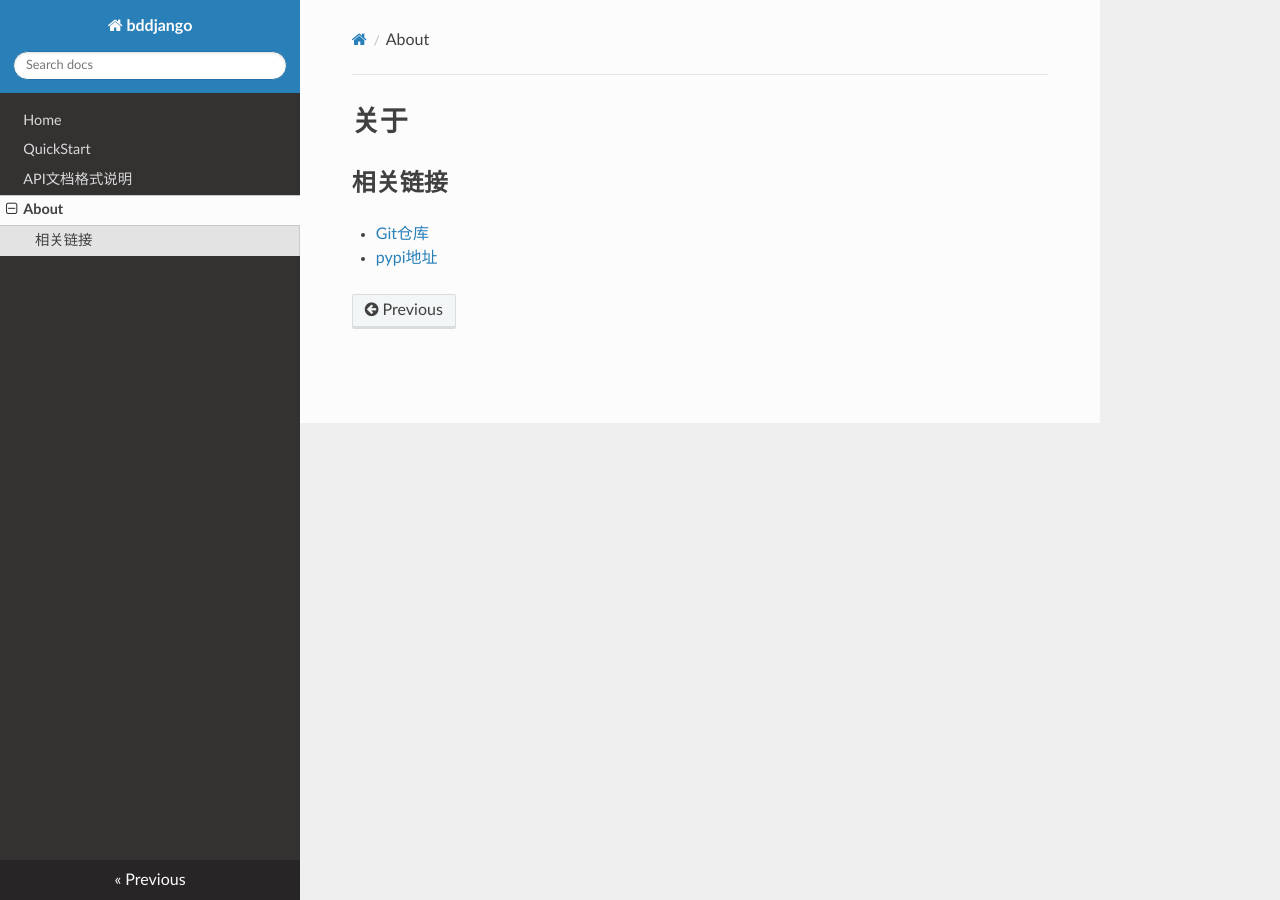
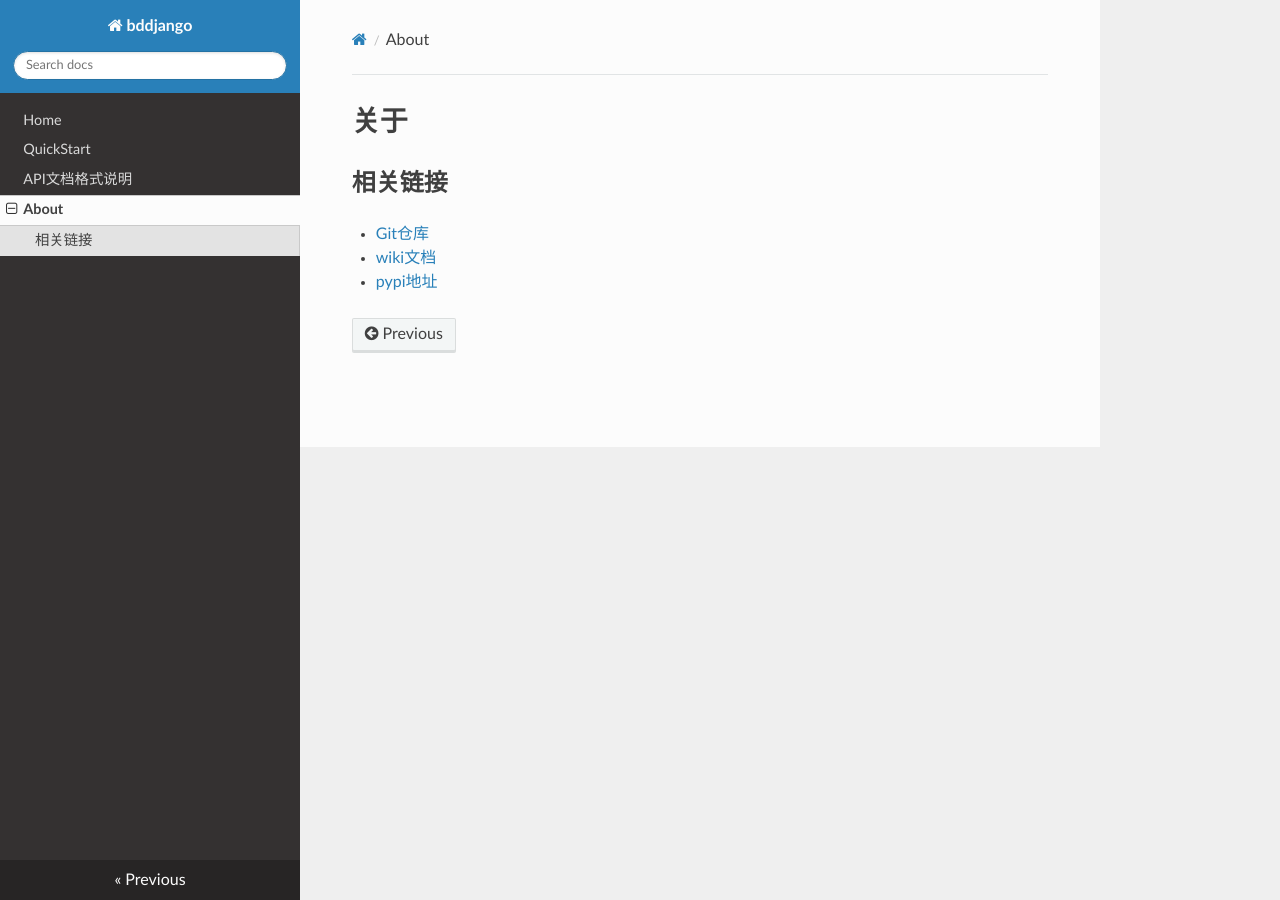
Before and after one commit to bode135/wiki_bddjango, an MkDocs documentation site: the page built from docs/about.md, in a window 1280 px wide. Built offline with MkDocs 1.6.1, drawn with Linux system fonts in a browser that asks for light colours; nearby versions of some CDN libraries.

Commit message:
基本文档撰写

```diff
--- a/docs/about.md
+++ b/docs/about.md
@@ -3,4 +3,5 @@
 ## 相关链接
 
 - [Git仓库](https://gitee.com/bode135/bddjango)
+- [wiki文档](https://gitee.com/bode135/wiki_bddjango)
 - [pypi地址](https://pypi.org/project/bddjango/)
```
